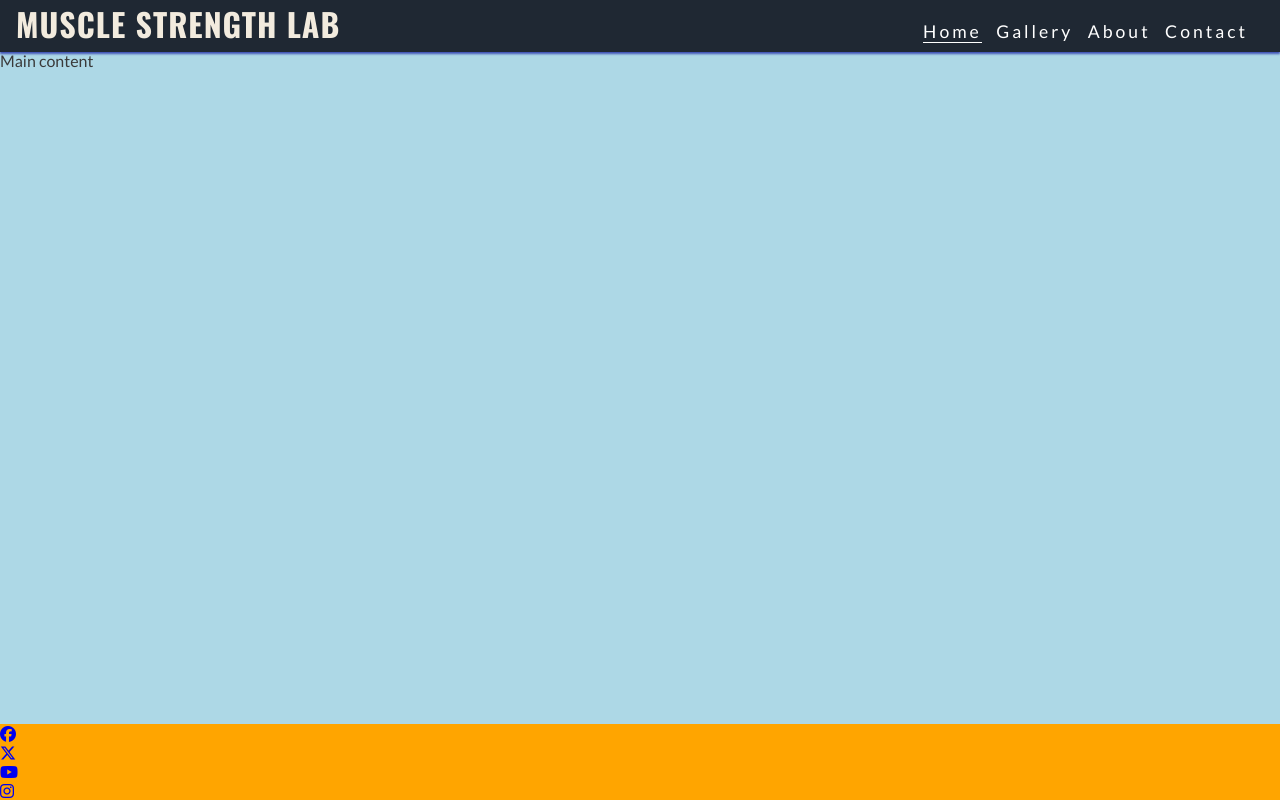
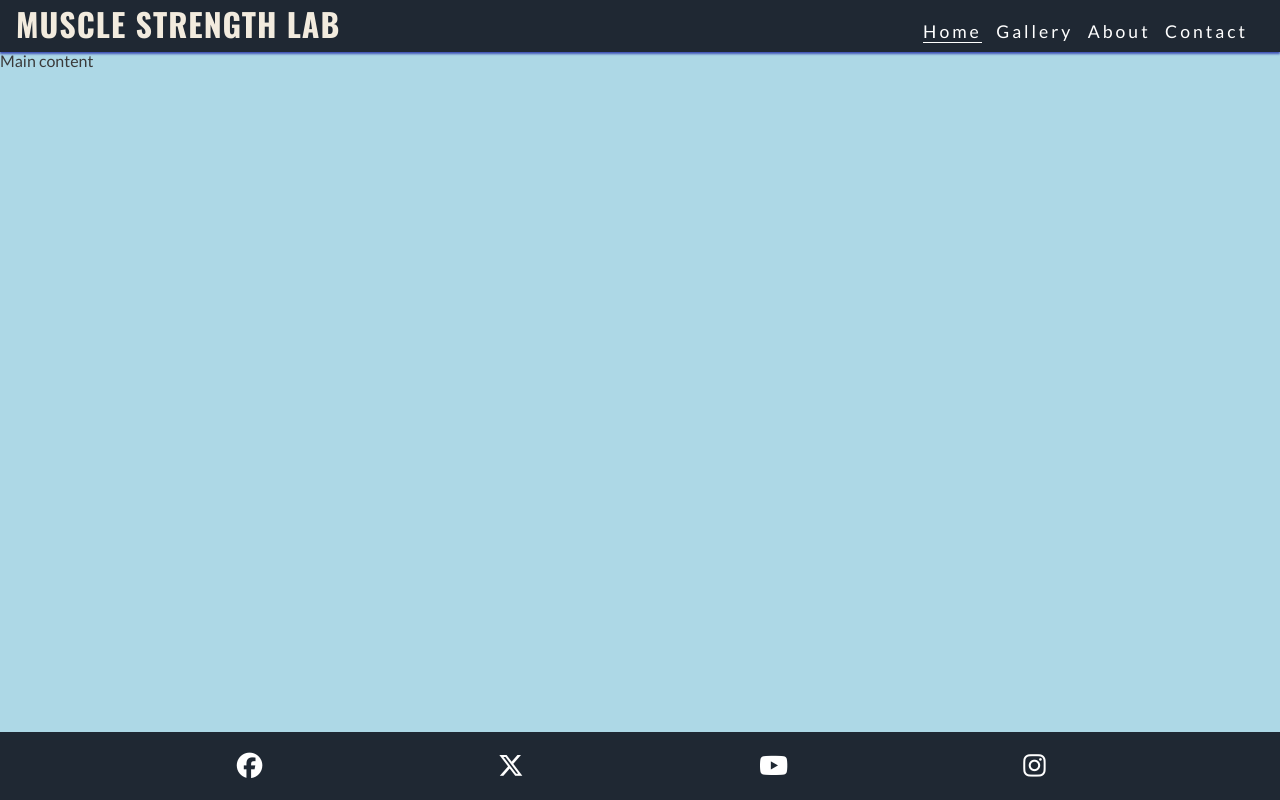
Before and after one commit to darrio-dk/muscle-strength-lab, a plain HTML site: page index.html in a window 1280 px wide. Drawn offline with nearby package versions, Linux system fonts and the light colour scheme.

Commit message:
Style footer icons for all screen sizes

```diff
--- a/assets/css/style.css
+++ b/assets/css/style.css
@@ -98,8 +98,19 @@ main {
 }
 
 /* Footer */
-footer {
-    background-color: orange;
+#social-networks {
+    background-color: #1f2833;
+    text-align: center;
+    padding: 20px 0;
+    display: flex;
+    justify-content: space-evenly;
+    list-style-type: none;
+}
+
+#social-networks i {
+    font-size: 160%;
+    padding: 5%;
+    color: #ffffff;
 }
 
 /* Media query: 377px and up */
--- a/index.html
+++ b/index.html
@@ -43,7 +43,7 @@
 
     <!-- Footer -->
     <footer>
-        <ul>
+        <ul id="social-networks">
             <li>
                 <a href="http://www.facebook.com/" target="_blank" rel="noopener"
                     aria-label="Visit our Facebook page (opens in a new tab)"><i class="fa-brands fa-facebook"></i></a>
```
